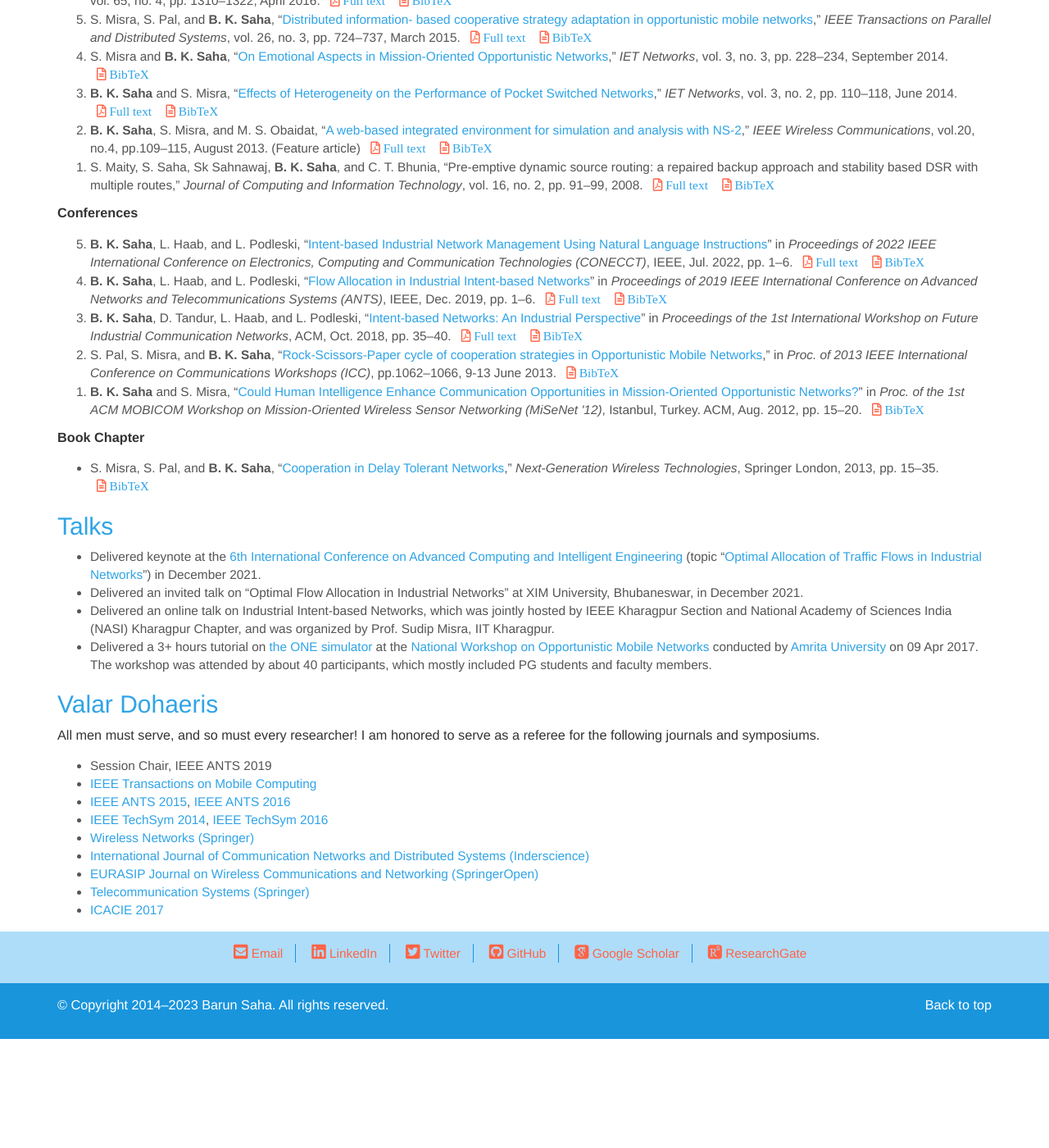
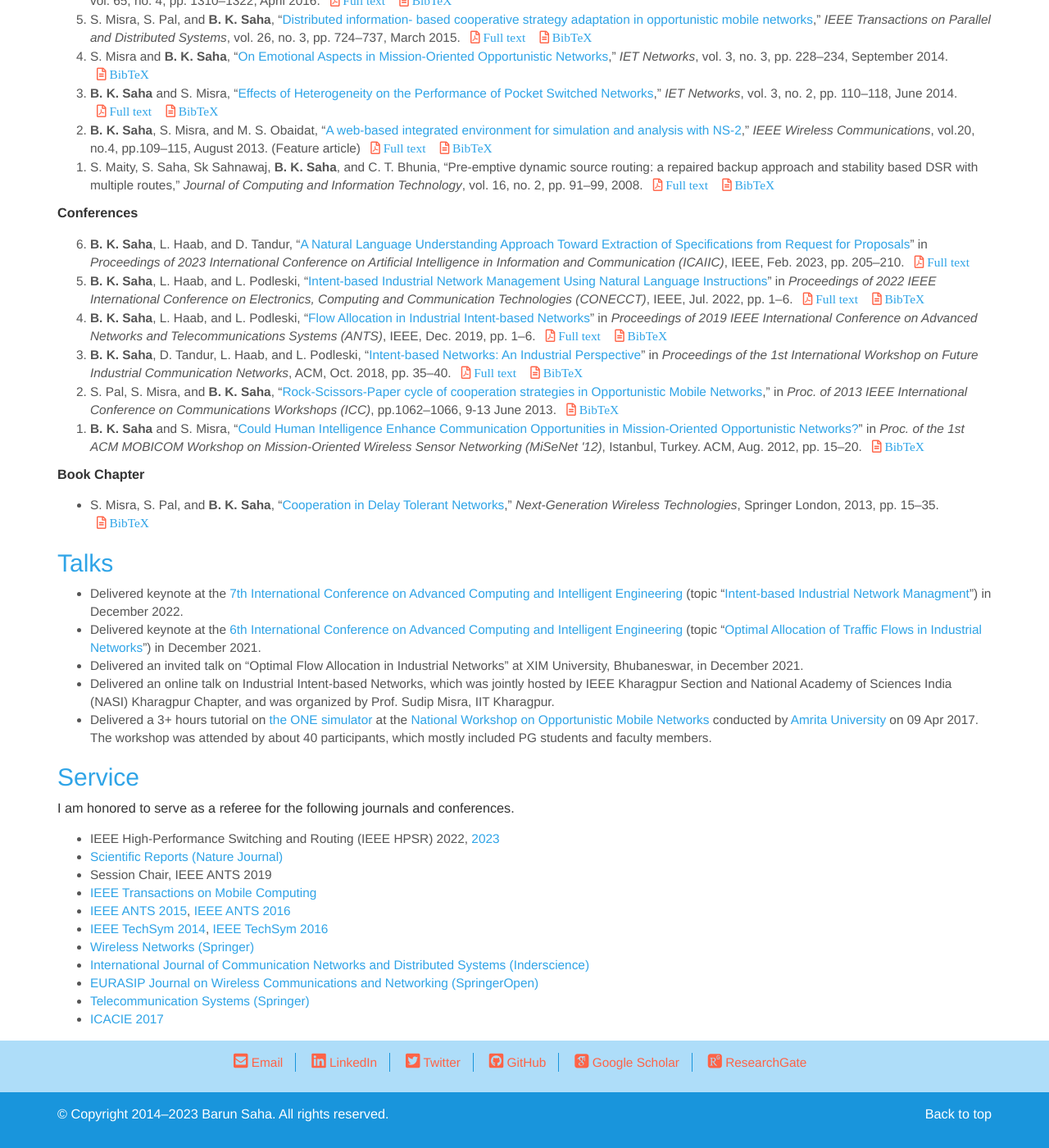
Before and after one commit to barun-saha/barun-saha.github.io, a Jekyll site: the page research.html, which Jekyll copies as it is, in a window 1280 px wide and 1400 px high, scrolled down 1146 px. Shown: the whole window at 82% size. Built offline with Jekyll 4.4.1, drawn with Linux system fonts in a browser that asks for light colours; nearby versions of some CDN libraries; some web fonts are replaced; before the commit the page ends 2413 px from its top, so only the background shows below that; some of the changed text lies outside the part shown.

Commit message:
Update research

```diff
--- a/research.html
+++ b/research.html
@@ -150,7 +150,7 @@ Research Activities
 
 		<p>
 			A list of my selected publications till date is as follows. Full-texts
-            of some of the articles are available in
+            of some of the articles are available on
 			<a href="https://www.researchgate.net/profile/Barun_Saha">
 			ResearchGate</a>.
 		</p>
@@ -308,6 +308,14 @@ Research Activities
 		<p><strong>Conferences</strong></p>
 
 		<ol reversed class="bigger">
+			<li>
+			  <strong>B. K. Saha</strong>, L. Haab, and D. Tandur, &ldquo;<a href="https://ieeexplore.ieee.org/document/10067032">A Natural Language Understanding Approach Toward Extraction of Specifications from Request for Proposals</a>&rdquo;
+			  in <em>Proceedings of 2023 International Conference on Artificial Intelligence in Information and Communication (ICAIIC)</em>,
+			  IEEE, Feb. 2023, pp. 205&ndash;210.
+			  <span class="pub-resource">
+				  <i class="far fa-file-pdf"> <a href="https://www.researchgate.net/publication/369487798_A_Natural_Language_Understanding_Approach_Toward_Extraction_of_Specifications_from_Request_for_Proposals">Full text</a></i>
+			  </span>
+			</li>
             <li>
 			  <strong>B. K. Saha</strong>, L. Haab, and L. Podleski, &ldquo;<a href="https://ieeexplore.ieee.org/document/9865738">Intent-based Industrial Network Management Using Natural Language Instructions</a>&rdquo;
 			  in <em>Proceedings of 2022 IEEE International Conference on Electronics, Computing and Communication Technologies (CONECCT)</em>,
@@ -379,6 +387,9 @@ Research Activities
 		<h2><a href="#talks" name="talks">Talks</a></h2>
 
 		<ul class="bigger">
+			<li>
+                Delivered keynote at the <a href="https://icacie.com/2022/">7th International Conference on Advanced Computing and Intelligent Engineering</a> (topic &ldquo;<a href="https://icacie.com/2022/keynotes/barun-kumar-saha/">Intent-based Industrial Network Managment</a>&rdquo;) in December 2022.
+            </li>
             <li>
                 Delivered keynote at the <a href="https://icacie.com/2021/">6th International Conference on Advanced Computing and Intelligent Engineering</a> (topic &ldquo;<a href="https://icacie.com/2021/keynotes/barun-kumar-saha/">Optimal Allocation of Traffic Flows in Industrial Networks</a>&rdquo;) in December 2021.
             </li>
@@ -394,13 +405,14 @@ Research Activities
 		</ul>
 
 
-        <h2><a href="#service" name="service">Valar Dohaeris</a></h2>
+        <h2><a href="#service" name="service">Service</a></h2>
 
 		<p>
-			All men must serve, and so must every researcher! I am honored to
-			serve as a referee for the following journals and symposiums.
+			I am honored to	serve as a referee for the following journals and conferences.
 
 			<ul class="bigger">
+				<li>IEEE High-Performance Switching and Routing (IEEE HPSR) 2022, <a href="https://hpsr2023.ieee-hpsr.org/">2023</a></li>
+				<li><a href="https://www.nature.com/srep/">Scientific Reports (Nature Journal)</a></li>
                 <li>Session Chair, IEEE ANTS 2019</li>
 				<li><a href="https://www.computer.org/web/tmc">IEEE Transactions on Mobile Computing</a></li>
                 <li><a href="http://www.ieee-comsoc-ants.org/">
```
Also changed, not shown: index.html (+1 -8 lines), templates/index.html (+1 -8 lines), templates/research.html (+16 -4 lines).
